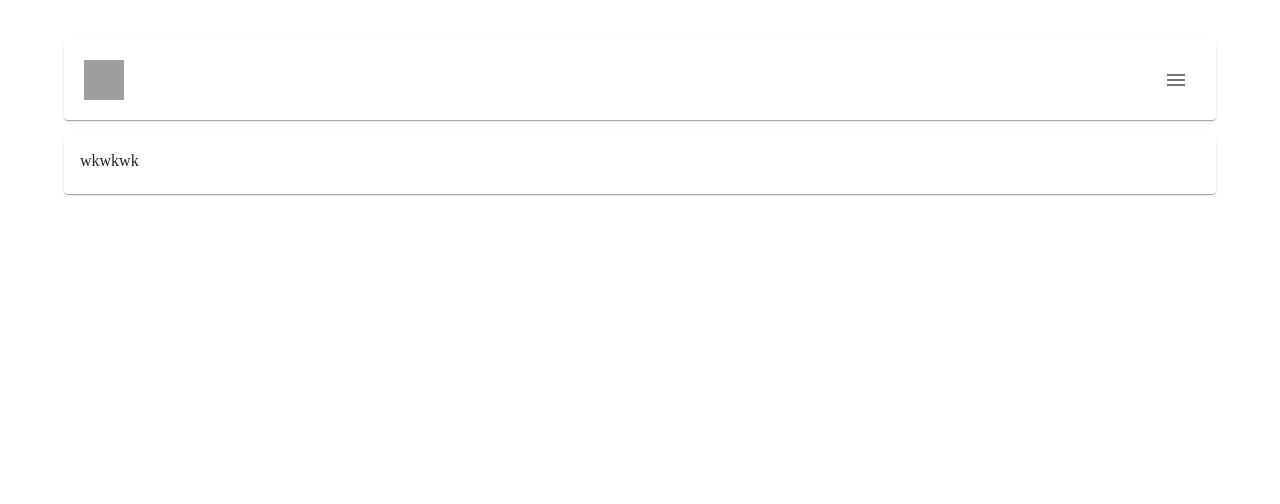
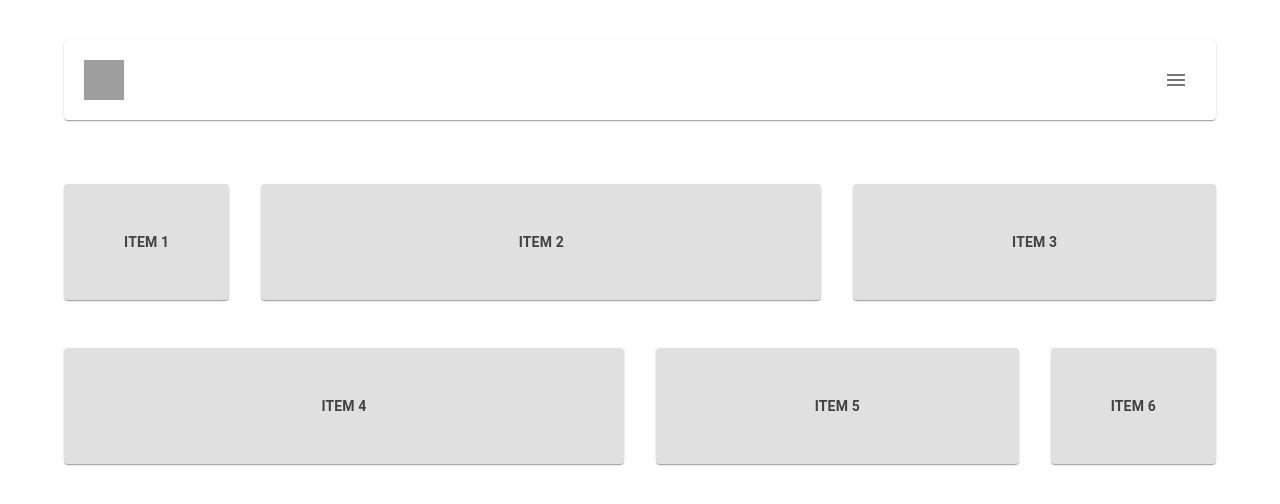
Before and after one commit to Kechenk/opoJareJS, a React (Vite) app: page /Card in a window 1280 px wide. Shown: the top 504 px of the page. Built offline with nearby package versions, Linux system fonts and the light colour scheme; grey boxes are pictures that could not be loaded.

Commit message:
Changing all Card Component with Grid

```diff
--- a/src/components/Card.jsx
+++ b/src/components/Card.jsx
@@ -1,13 +1,46 @@
-import { Card, CardContent, Container, Grid } from "@mui/material";
+import * as React from "react";
+import { styled } from "@mui/material/styles";
+import Box from "@mui/material/Box";
+import Paper from "@mui/material/Paper";
+import Grid from "@mui/material/Grid";
+import { Card, CardContent } from "@mui/material";
+
+const Item = styled(Paper)(({ theme }) => ({
+  backgroundColor: "#e0e0e0",
+  ...theme.typography.body2,
+  padding: theme.spacing(6),
+  textAlign: "center",
+  color: "#424242",
+  fontWeight: "bold",
+}));
 
 export default function () {
   return (
-    <>
-      <Card sx={{ mt: 2 }}>
-        <CardContent>
-          <Grid>wkwkwk</Grid>
-        </CardContent>
-      </Card>
-    </>
+    <Box sx={{ mt: 8 }}>
+        <Grid
+        justifyContent="space-around"
+        container spacing={6}
+        columnSpacing={{ sm:2 , md:4 }}
+        >
+          <Grid item md={2}>
+            <Item>ITEM 1</Item>
+          </Grid>
+          <Grid item md={6}>
+            <Item>ITEM 2</Item>
+          </Grid>
+          <Grid item md={4}>
+            <Item>ITEM 3</Item>
+          </Grid>
+          <Grid item md={6}>
+            <Item>ITEM 4</Item>
+          </Grid>
+          <Grid item md={4}>
+            <Item>ITEM 5</Item>
+          </Grid>
+          <Grid item md={2}>
+            <Item>ITEM 6</Item>
+          </Grid>
+        </Grid>
+    </Box>
   );
 }
```
